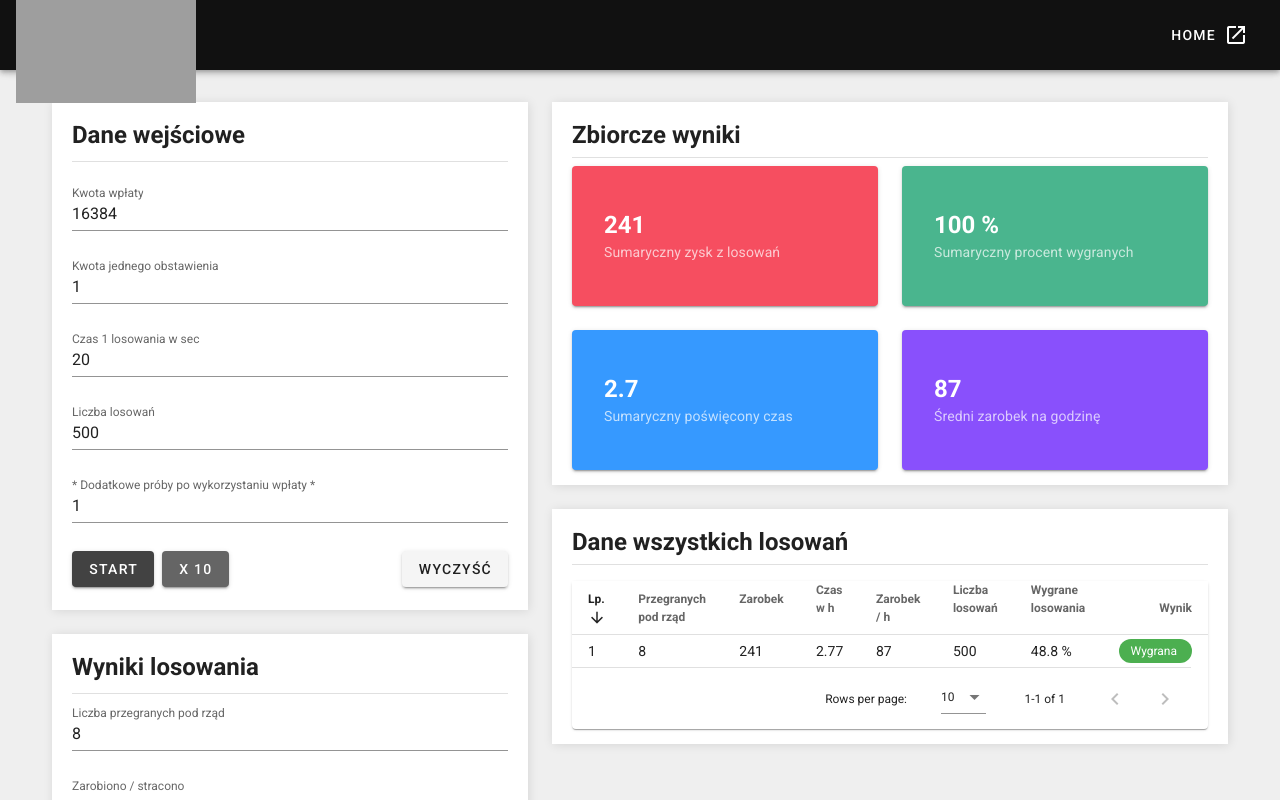
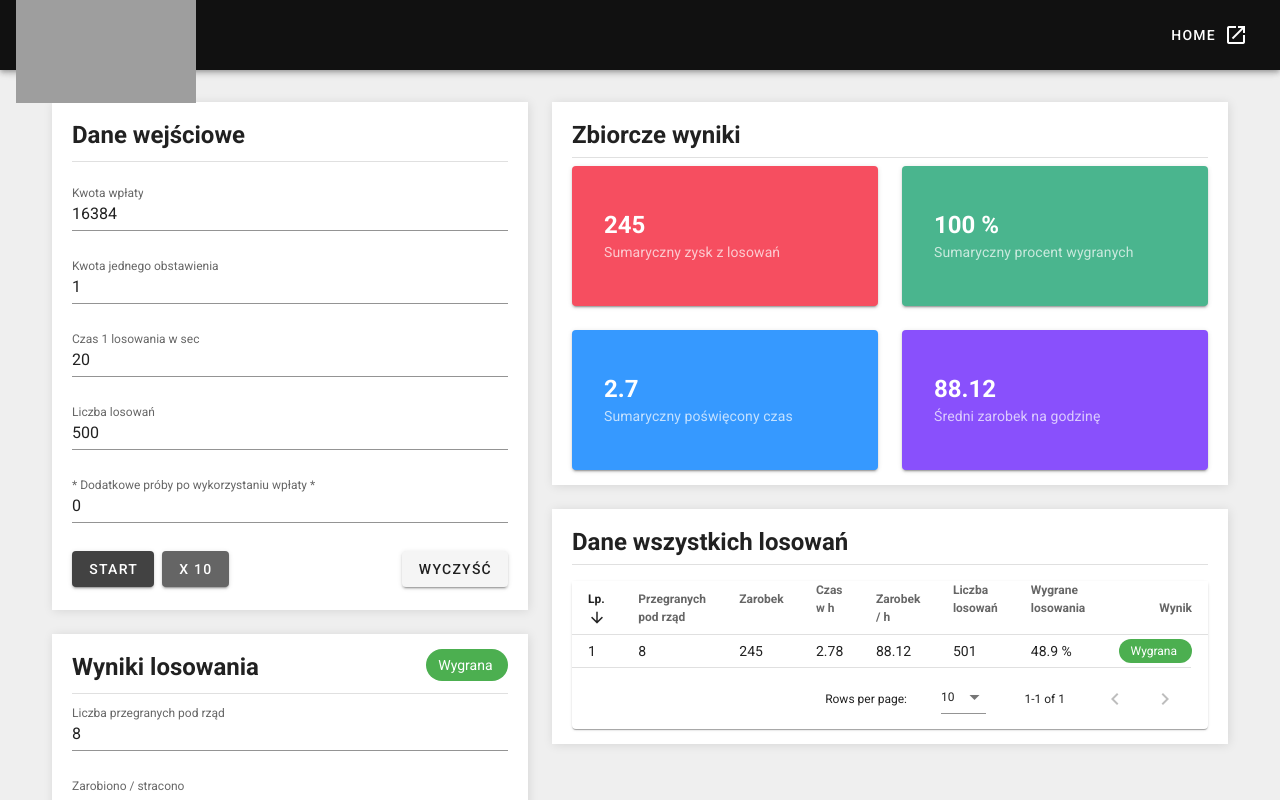
Before and after one commit to rusin-patryk/bet-calculator, a Vue app: page / in a window 1280 px wide. Both pictures are taken after a click on the button "START". Shown: the top 800 px of the page. Built offline with nearby package versions, Linux system fonts and the light colour scheme; grey boxes are pictures that could not be loaded.

Commit message:
bet function fix

```diff
--- a/src/views/Home.vue
+++ b/src/views/Home.vue
@@ -34,7 +34,18 @@
       </v-sheet>
       <v-sheet color="#ffffff" class="sheet pb-4">
 
-        <h2>Wyniki losowania</h2>
+        <div class="d-flex justify-space-between">
+          <h2>Wyniki losowania</h2>
+
+          <div v-if="results.length > 0">
+            <v-chip v-if="results[results.length -1].status" color="green" dark>Wygrana&nbsp;<span
+              v-if="results[results.length -1].tryHardUsed > 0" class="ml-1"> * {{results[results.length -1].tryHardUsed}} *</span>
+            </v-chip>
+            <v-chip v-if="!results[results.length -1].status" color="red" dark>
+              Przegrana&nbsp;<span v-if="results[results.length -1].tryHardUsed > 0" class="ml-1"> * {{results[results.length -1].tryHardUsed}} *</span>
+            </v-chip>
+          </div>
+        </div>
 
         <v-divider class="mt-2 mb-3"></v-divider>
 
@@ -52,7 +63,9 @@
                       v-model="outputWinRatio"></v-text-field>
         <v-expansion-panels accordion class="mt-2">
           <v-expansion-panel>
-            <v-expansion-panel-header color="#efefef">Wszystkie liczby z losowania</v-expansion-panel-header>
+            <v-expansion-panel-header color="#efefef">
+              Wszystkie liczby z losowania
+            </v-expansion-panel-header>
             <v-expansion-panel-content class="pt-2">
               <small>Wyników: <strong>{{filteredNumbersList.length}}</strong></small>
               <v-text-field label="Szukaj liczby" @input="searchNumbers" v-model="search"></v-text-field>
@@ -161,7 +174,8 @@
           dense
         >
           <template v-slot:item.status="{ item }">
-            <v-chip v-if="item.status" color="green" small dark>Wygrana&nbsp;<span v-if="item.tryHardUsed > 0" class="ml-1"> * {{item.tryHardUsed}} *</span>
+            <v-chip v-if="item.status" color="green" small dark>Wygrana&nbsp;<span v-if="item.tryHardUsed > 0"
+                                                                                   class="ml-1"> * {{item.tryHardUsed}} *</span>
             </v-chip>
             <v-chip v-if="!item.status" color="red" small dark>
               Przegrana&nbsp;<span v-if="item.tryHardUsed > 0" class="ml-1"> * {{item.tryHardUsed}} *</span>
@@ -180,7 +194,7 @@
 
     data: () => ({
       wallet: 16384,
-      tryHard: 1,
+      tryHard: 0,
       tryHardUsed: 0,
       outputWallet: 0,
       outputWalletByTime: 0,
@@ -274,15 +288,16 @@
         let won = 0
         let randomResult = 0
         let triedHard = this.tryHard
+        let games = this.games
+        this.outputWallet = this.wallet
         this.outputTime = 0
         this.outputLost = 0
-        this.outputWallet = this.wallet
         this.outputGames = 0
         this.outputWinRatio = 0
         this.numbers = []
         this.tryHardUsed = 0
 
-        for (let i = 0; i < this.games; i++) {
+        for (let i = 0; i < games; i++) {
           this.outputGames++
           this.outputWallet -= gameBet
           this.outputTime += this.time
@@ -311,13 +326,16 @@
           lastBet = newBet
           if (!newBet) {
             gameBet *= 2
-            if (gameBet > this.outputWallet) {
+            if (gameBet >= this.outputWallet - (this.outputWallet - this.wallet > 0 ? this.outputWallet - this.wallet : 0)) {
               if (triedHard > 0) {
                 triedHard--
                 this.tryHardUsed++
               } else {
                 break
               }
+            }
+            if (i + 1 >= this.games) {
+              games++
             }
           } else {
             gameBet = this.bet
@@ -396,6 +414,7 @@
     margin: 24px 0;
     box-shadow: 1px 1px 10px rgba(0, 0, 0, .1) !important;
   }
+
   .v-input__control {
     margin-bottom: 3px;
   }
```
